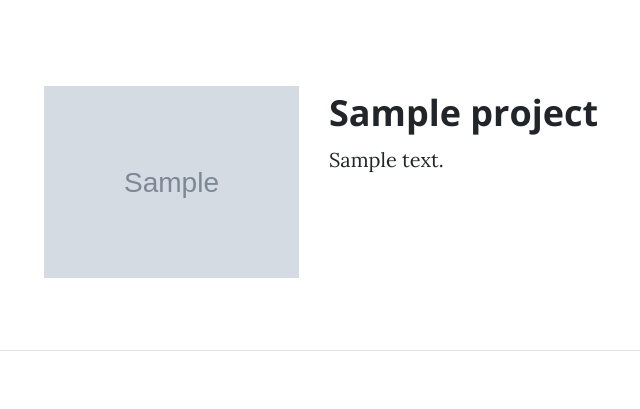
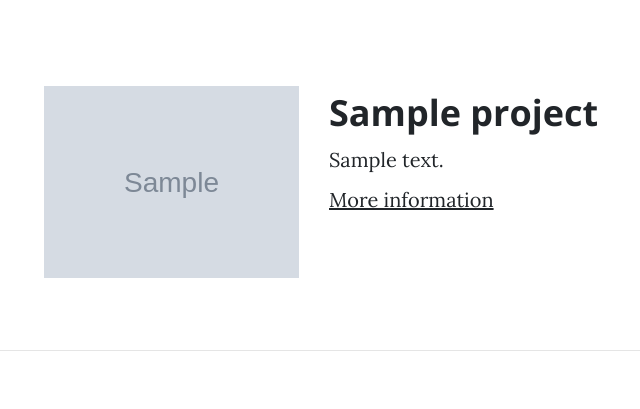
Before and after one commit to Spock08/webpersonal-django, a Django app: template portfolio/templates/portfolio/portfolio.html in a window 1280 px wide. Shown: the part 536-945 px from the top of the page, without its empty margins (136-776 px from the left). Run offline with Django 5.2, Linux system fonts and the light colour scheme; the template is opened without the code that fills it: most values are stand-ins (such as "Sample title", 1, 10 or a date in 2020); some libraries are stand-ins or nearby versions.

Commit message:
feat: add new field in model Project and include it as More Information link

```diff
--- a/portfolio/models.py
+++ b/portfolio/models.py
@@ -9,6 +9,7 @@ class Project(models.Model):
     image = models.ImageField(verbose_name="Imagen", upload_to="projects")
     created = models.DateTimeField(auto_now_add=True, verbose_name="Fecha de Creación")
     updated = models.DateTimeField(auto_now=True, verbose_name="Fecha de Edición")
+    link = models.URLField(null=True, blank=True, verbose_name="Dirección Web")
 
     class Meta:
         verbose_name = 'Proyecto'
--- a/portfolio/templates/portfolio/portfolio.html
+++ b/portfolio/templates/portfolio/portfolio.html
@@ -21,10 +21,11 @@ Portfolio
                 </div>
                 <div class="col-lg-7 col-md-8">
                     <h2 class="section-heading title">{{project.title}}</h2>
-                    <p>{{project.description}}</p>
-                    <!--<p><a href="http://google.com">More information</a></p>-->
+                        <p>{{project.description}}</p>
+                        {% if project.link %}
+                            <p><a href="{{project.link}}">More information</a></p>
+                        {% endif %}
                 </div>
             </div>
-        </div>
     {% endfor %}
 {% endblock %}
```
Also changed, not shown: portfolio/migrations/0002_alter_project_options_project_urlfield_and_more.py (added), portfolio/migrations/0003_rename_urlfield_project_url_info.py (added), portfolio/migrations/0004_remove_project_url_info_project_link.py (added).
